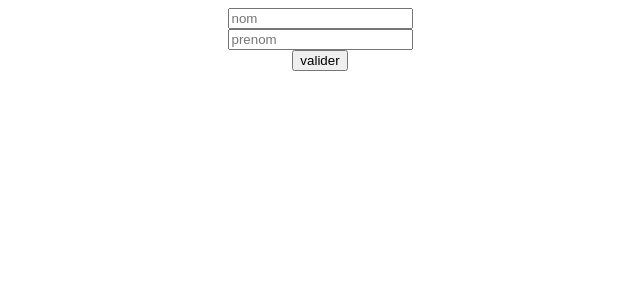
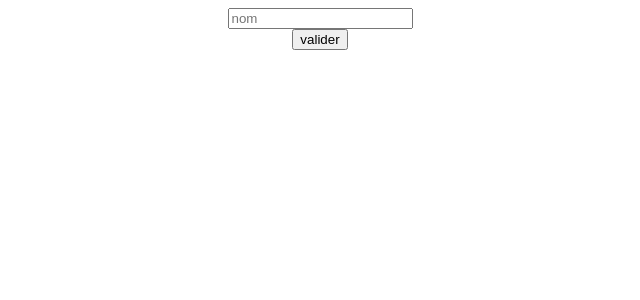
Before and after one commit to zb2oby/poc-react-form, a React (Create React App) app: page / in a window 1280 px wide. Shown: the top 300 px of the page, without its empty margins (320-960 px from the left). Built offline with nearby package versions, Linux system fonts and the light colour scheme; what flux would draw is missing.

Commit message:
test show

```diff
--- a/src/Components/FormItem.js
+++ b/src/Components/FormItem.js
@@ -4,7 +4,6 @@ export default class FormItem extends React.Component {
     constructor(props) {
         super(props)
     }
-
 
     render() {
 
@@ -18,7 +17,7 @@ export default class FormItem extends React.Component {
 
         return(
           <div>
-              {this.props.item.show && this.props.item.content}
+              {this.props.show && this.props.item.content}
               {errors !== null && errors}
           </div>
         )
--- a/src/Components/FormStep.js
+++ b/src/Components/FormStep.js
@@ -1,5 +1,4 @@
 import React from 'react';
-import FormItem from "./FormItem";
 import {rules} from "../Services/ValidationRules";
 import Dispatcher from "../Services/Dispatcher";
 import dataStore from "../Services/dataStore";
@@ -9,12 +8,18 @@ export default class FormStep extends React.Component {
     constructor(props) {
         super(props)
         this.state = {
-            items: props.schema
+            items : [],
         }
     }
 
 
     onChange = (name, val) => {
+        let data = dataStore.data;
+        data[name] = val.target.value;
+        Dispatcher.dispatch({
+            type : "UPDATE_DATA",
+            data : data
+        })
         //on itere sur les items
         let items = this.state.items.map((item)=> {
             //pour l'item qu'on modifie
@@ -24,8 +29,10 @@ export default class FormStep extends React.Component {
                 }
                 item.value = val.target.value;
             }
+
             return item;
         });
+
         this.setState({items: items});
 
 
@@ -33,10 +40,11 @@ export default class FormStep extends React.Component {
     };
 
 
-    validate = () => {
+    validateStep = () => {
         let isValid = true;
         let data = dataStore.data;
         let items = this.state.items.map((item)=> {
+            //console.log(item)
             //on vide les précédentes erreurs
             item.errors = [];
             //on charge la liste des regles du champ à valider
@@ -44,7 +52,7 @@ export default class FormStep extends React.Component {
             //on itere sur les regle
             itemRules.map((rule)=> {
                 //si une règle n'est pas respectée on set isValid à false pour modifier le state et on charge les messages d'erreur dans l'item
-                if (!rule.isValid(item.value)) {
+                if (!rule.isValid(item.value) && item.show === true) {
                     isValid = false;
                     item.errors.push(rule.message);
                 }
@@ -71,19 +79,4 @@ export default class FormStep extends React.Component {
         return isValid
     };
 
-
-    render() {
-        const items = this.state.items.map((item)=> {
-            return (
-                <FormItem key={item.name} item={item}/>
-                )
-        });
-        return (
-            <div>
-                {items}
-                <button type={"button"} onClick={()=>this.validate(this.state.items)}>valider</button>
-            </div>
-
-        )
-    }
 }
--- a/src/Components/Step1IRD.js
+++ b/src/Components/Step1IRD.js
@@ -1,12 +1,12 @@
 import React from 'react';
 import FormStep from "./FormStep";
-import {rules} from "../Services/ValidationRules";
 import dataStore from "../Services/dataStore";
+import FormItem from "./FormItem";
 
 
 export default class Step1IRD extends FormStep {
     constructor(props) {
-        super(props)
+        super(props);
         this.state = {
             items :  [
                 {
@@ -18,7 +18,7 @@ export default class Step1IRD extends FormStep {
                 },
                 {
                     name: "prenom",
-                    show: true,
+                    show : dataStore.data.nom !== "",
                     errors: [],
                     value: dataStore.data.prenom ? dataStore.data.prenom : "",
                     content:  <input placeholder={"prenom"} onChange={(e) => this.onChange("prenom", e)} className={"input"} name={"prenom"} />
@@ -27,4 +27,23 @@ export default class Step1IRD extends FormStep {
 
         }
     }
+
+
+
+
+    render() {
+        const items = this.state.items.map((item)=> {
+            return (
+                <FormItem key={item.name} show={item.show} item={item}/>
+            )
+        });
+        console.log(items);
+        return (
+            <div>
+                {items}
+                <button type={"button"} onClick={()=>this.validateStep(this.state.items)}>valider</button>
+            </div>
+
+        )
+    }
 }
--- a/src/Services/dataStore.js
+++ b/src/Services/dataStore.js
@@ -5,7 +5,7 @@ import Dispatcher from "./Dispatcher";
 class DataStore extends EventEmitter{
     constructor(){
         super();
-        this.data = {}
+        this.data = {nom: "", prenom: ""}
     }
 
     handleActions(action){
```
Also changed, not shown: src/Services/ValidationRules.js (indentation only).
